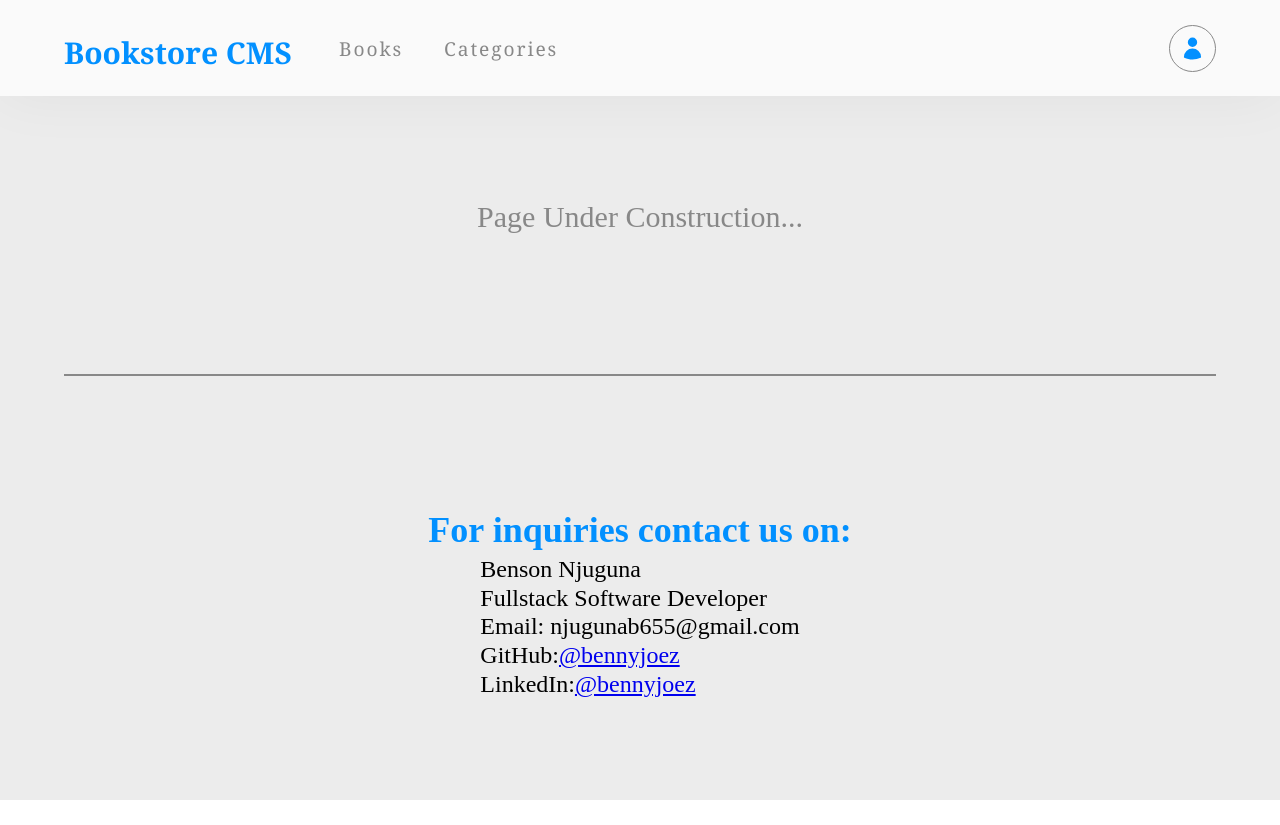
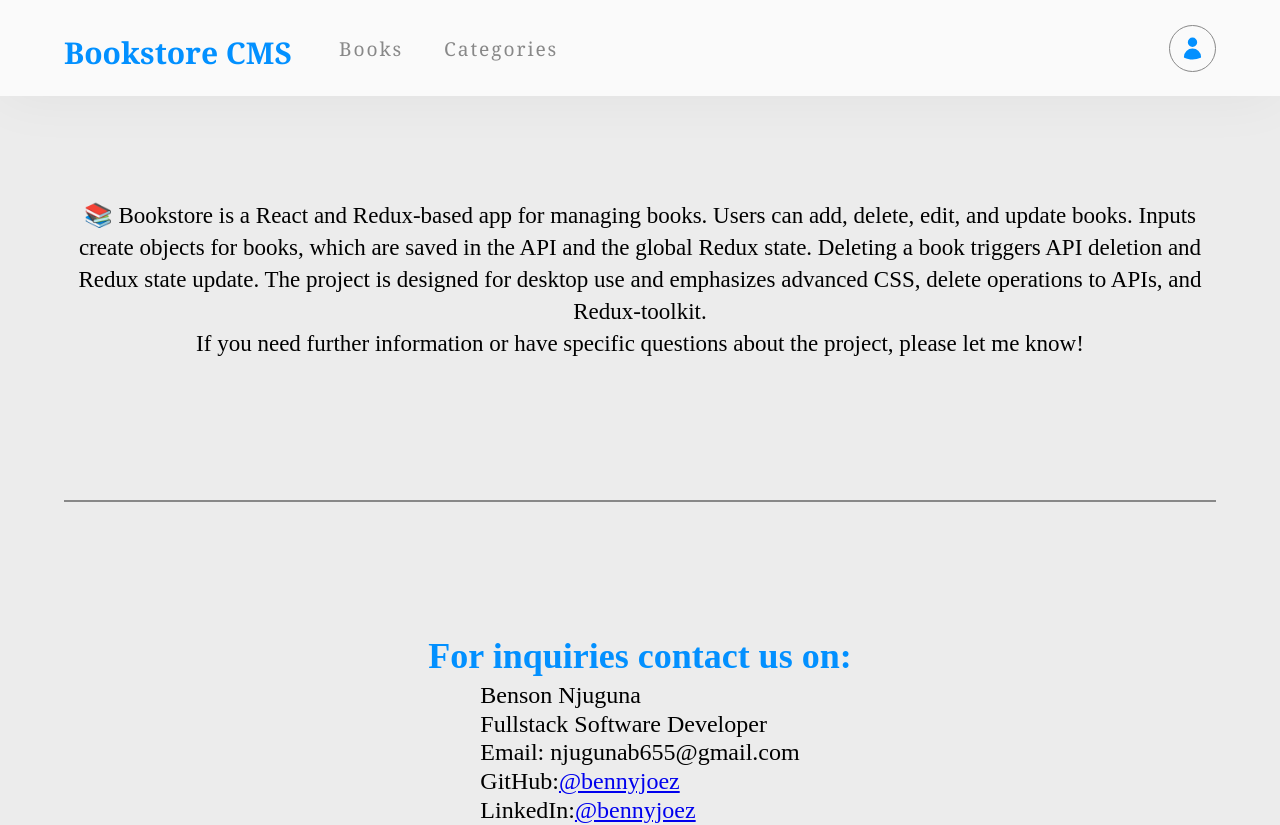
Before and after one commit to microvese-projects/bookstore-cra, a React (Create React App) app: page /profile in a window 1280 px wide. Before the commit the page ends 800 px from the top, so only its background shows below. Built offline with nearby package versions, Linux system fonts and the light colour scheme.

Commit message:
Finish remaining pages

```diff
--- a/src/App.css
+++ b/src/App.css
@@ -333,10 +333,25 @@ svg {
   color: gray;
 }
 
+.categories-heading {
+  font-weight: 800;
+  font-size: 2rem;
+  color: #0290ff;
+  text-transform: uppercase;
+}
+
 .category-list {
   display: flex;
   flex-direction: column;
   padding-left: 10rem;
   gap: 20px;
-  /* background-color: #0290ff; */
 }
+
+.description {
+  text-align: center;
+  padding-block: 100px;
+  font-size: 23px;
+  width: 90%;
+  margin: 0 auto;
+  line-height: 2rem;
+}
--- a/src/components/Categories.js
+++ b/src/components/Categories.js
@@ -15,7 +15,7 @@ function Categories() {
 
   return (
     <section className="category-list">
-      <h1>Categories Page</h1>
+      <h1 className="categories-heading">Categories</h1>
       <SpecifiedCategory books category="Science Fiction" />
       <SpecifiedCategory books category="Action" />
       <SpecifiedCategory books category="Drama" />
--- a/src/components/Profile.js
+++ b/src/components/Profile.js
@@ -1,10 +1,16 @@
+/* eslint-disable max-len */
 import React from 'react';
 
 function Contact() {
   return (
     <div className="profile-page">
-      <div className="under-construction">
-        Page Under Construction...
+      <div className="description">
+        <p>
+          📚 Bookstore is a React and Redux-based app for managing books. Users can add, delete, edit, and update books. Inputs create objects for books, which are saved in the API and the global Redux state. Deleting a book triggers API deletion and Redux state update. The project is designed for desktop use and emphasizes advanced CSS, delete operations to APIs, and Redux-toolkit.
+        </p>
+        <p>
+          If you need further information or have specific questions about the project, please let me know!
+        </p>
       </div>
       <hr />
       <div className="contact-page">
@@ -15,13 +21,13 @@ function Contact() {
           <li>Email: njugunab655@gmail.com</li>
           <li>
             GitHub:
-            <a href="https://github.com/Bennyjoez">
+            <a target="_blank" rel="noreferrer" href="https://github.com/Bennyjoez">
               @bennyjoez
             </a>
           </li>
           <li>
             LinkedIn:
-            <a href="https://www.linkedin.com/in/bennyjoez/">
+            <a target="_blank" rel="noreferrer" href="https://www.linkedin.com/in/bennyjoez/">
               @bennyjoez
             </a>
           </li>
--- a/src/components/specifiedCategory.js
+++ b/src/components/specifiedCategory.js
@@ -11,8 +11,8 @@ const SpecifiedCategory = ({ category }) => {
     const elements = books.map((each) => {
       if (each.category === category) {
         return (
-          <p key={each.item_id}>
-            {`${each.title} by ${each.author}`}
+          <p key={each.item_id} className="book">
+            {`${each.title.toUpperCase()} by ${each.author}`}
           </p>
         );
       }
```
